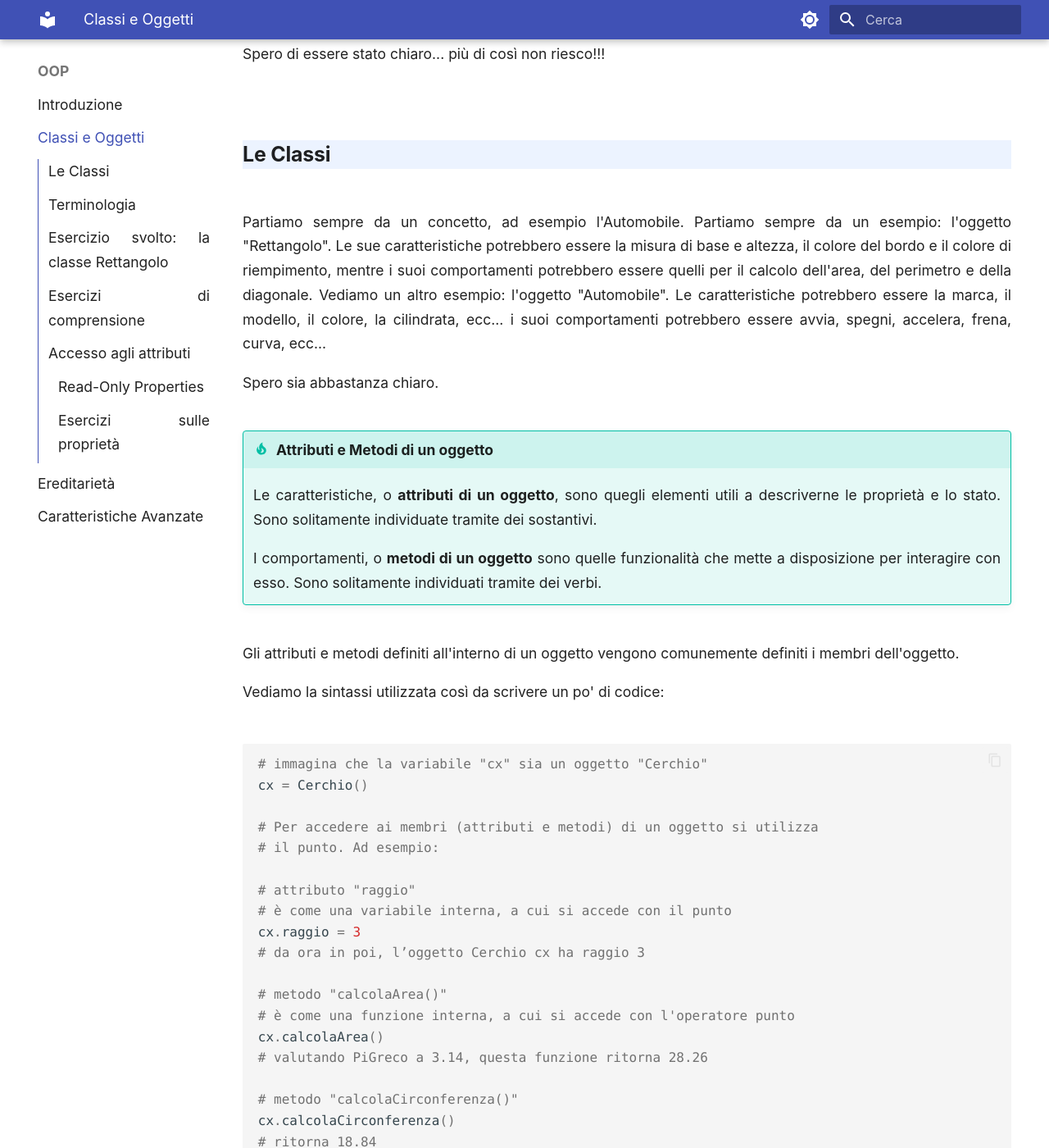
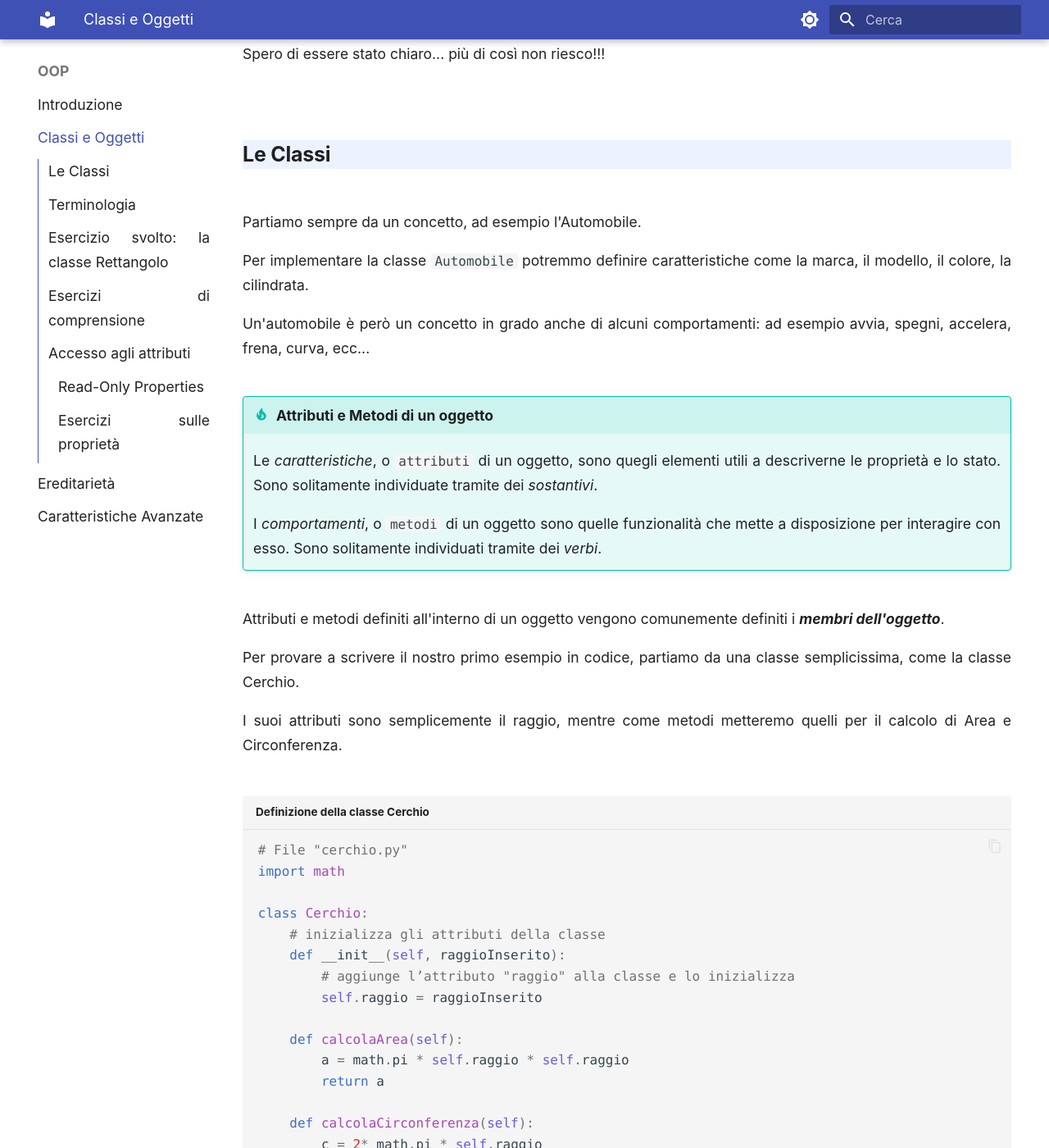
Before and after one commit to adjamhub/pyhandouts, an MkDocs documentation site: the page built from docs/OOP/001_classes_objects.md, in a window 1280 px wide and 1400 px high, scrolled down 1063 px. Shown: the whole window at 82% size. Built offline with MkDocs 1.6.1 and Material for MkDocs 9.7.7, drawn with Linux system fonts in a browser that asks for light colours; some of the changed text lies outside the part shown.

Commit message:
Ancora un pezzettino...

````diff
--- a/docs/OOP/001_classes_objects.md
+++ b/docs/OOP/001_classes_objects.md
@@ -36,71 +36,30 @@
 
 
 Partiamo sempre da un concetto, ad esempio l'Automobile.
-Partiamo sempre da un esempio: l'oggetto "Rettangolo". Le sue
-caratteristiche potrebbero essere la misura di base e altezza, il colore
-del bordo e il colore di riempimento, mentre i suoi comportamenti
-potrebbero essere quelli per il calcolo dell'area, del perimetro e della
-diagonale. Vediamo un altro esempio: l'oggetto "Automobile". Le
-caratteristiche potrebbero essere la marca, il modello, il colore, la
-cilindrata, ecc... i suoi comportamenti potrebbero essere avvia,
-spegni, accelera, frena, curva, ecc...
 
-Spero sia abbastanza chiaro.
+Per implementare la classe `Automobile` potremmo definire caratteristiche come la marca, il modello, il colore, la
+cilindrata.
+
+Un'automobile è però un concetto in grado anche di alcuni comportamenti: ad esempio avvia, spegni, accelera, frena, curva, ecc...
 
 
 !!! tip "Attributi e Metodi di un oggetto"
 
-    Le caratteristiche, o **attributi di un oggetto**, sono quegli elementi
+    Le *caratteristiche*, o `attributi` di un oggetto, sono quegli elementi
     utili a descriverne le proprietà e lo stato. Sono solitamente
-    individuate tramite dei sostantivi.
+    individuate tramite dei *sostantivi*.
 
-    I comportamenti, o **metodi di un oggetto** sono quelle funzionalità che mette a disposizione per interagire
-    con esso. Sono solitamente individuati tramite dei verbi.
+    I *comportamenti*, o `metodi` di un oggetto sono quelle funzionalità che mette a disposizione per interagire
+    con esso. Sono solitamente individuati tramite dei *verbi*.
 
 
-Gli attributi e metodi definiti all'interno di un oggetto vengono
-comunemente definiti i membri dell'oggetto.
+Attributi e metodi definiti all'interno di un oggetto vengono comunemente definiti i ***membri dell'oggetto***.
 
-Vediamo la sintassi utilizzata così da scrivere un po' di codice:
 
-``` python
-# immagina che la variabile "cx" sia un oggetto "Cerchio"
-cx = Cerchio()
+Per provare a scrivere il nostro primo esempio in codice, partiamo da una classe semplicissima, come la classe Cerchio.
 
-# Per accedere ai membri (attributi e metodi) di un oggetto si utilizza
-# il punto. Ad esempio:
+I suoi attributi sono semplicemente il raggio, mentre come metodi metteremo quelli per il calcolo di Area e Circonferenza.
 
-# attributo "raggio"
-# è come una variabile interna, a cui si accede con il punto
-cx.raggio = 3
-# da ora in poi, l’oggetto Cerchio cx ha raggio 3
-
-# metodo "calcolaArea()"
-# è come una funzione interna, a cui si accede con l'operatore punto
-cx.calcolaArea()
-# valutando PiGreco a 3.14, questa funzione ritorna 28.26
-
-# metodo "calcolaCirconferenza()"
-cx.calcolaCirconferenza()
-# ritorna 18.84
-```
-
-Chiaro fino a qui? Facciamo un altro passetto, cercando di capire a cosa
-ci serve sapere che secondo Python ogni "cosa" che si appoggia in una
-variabile è un oggetto. Il concetto è abbastanza semplice, seguitemi
-bene. Se ogni oggetto contiene tutti gli attributi che servono a
-definirlo, potremo lavorare semplicemente con tutti gli oggetti
-predefiniti di Python. Se inoltre ogni oggetto ha tutti i metodi che
-ritiene utile sarà anche più conveniente lavorare con esso: avremo una
-serie di funzionalità "gratuite" pronte per essere utilizzate.
-
-Non riuscite a capire il concetto? Proviamo così. Nell'esempio
-precedente abbiamo parlato di un fantomatico oggetto Cerchio. Più o meno
-tutti sapevano già calcolare l'area dato il raggio. Ma se la figura
-fosse stata un icosaedro? Con un oggetto pronto era ugualmente facile
-tanto quanto chiamare il metodo area. Chiaro adesso???
-
-Proviamo a dichiarare adesso questa fantomatica classe Cerchio:
 
 ``` py title="Definizione della classe Cerchio"
 
@@ -120,16 +79,15 @@
     def calcolaCirconferenza(self):
         c = 2* math.pi * self.raggio
         return c
-```
 
-Il fantomatico oggetto Cerchio si inizializza con il codice seguente:
+# -------------------------------------------
 
-``` python
-cx = Cerchio(4)   # crea un oggetto della classe Cerchio con raggio 4
-print("Cerchio")
-print("raggio:", cx.raggio)
-print("area:", cx.calcolaArea())
-print("circonferenza:", cx.calcolaCirconferenza())
+if __name__ == "__main__":
+    cx = Cerchio(4)   # crea un oggetto della classe Cerchio con raggio 4
+    print("Cerchio")
+    print("raggio:", cx.raggio)
+    print("area:", cx.calcolaArea())
+    print("circonferenza:", cx.calcolaCirconferenza())
 ```
 
 che dovrebbe visualizzare:
@@ -141,10 +99,9 @@
 circonferenza: 25.132741228718345
 ```
 
-Spero adesso sia tutto ok... Non è così, lo so. Per iniziare cerchiamo
-di chiarirci alcuni termini e alcune funzioni *strane* che ho
-utilizzato prima e poi vediamo qualche esercizio.
+A questo punto i concetti dovrebbero essere chiari, mentre la sintassi utilizzata ancora no!!!
 
+Cerchiamo di chiarire spiegando il codice nei punti più oscuri:
 
 <!-- ################################################################################################# -->
 ## Terminologia
@@ -152,11 +109,11 @@
 Chiariamo bene i termini che andremo ad utilizzare per definire una
 classe manualmente e che sono utilizzati da Python.
 
-class Intanto faccio notare che, come abbiamo utilizzato la clausola def
-per definire una funzione, bisogna utilizzare la clausola class per
-dichiarare una classe.
 
 `class Cerchio:`
+
+Questo si capisce: come per dichiarare una funzione si utilizza la clausola def, per definire una classe utilizziamo la clausola class.
+
 
 Ricordate?
 
````
